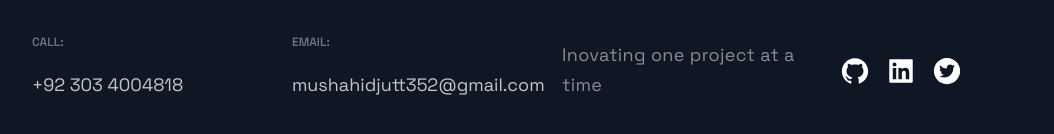
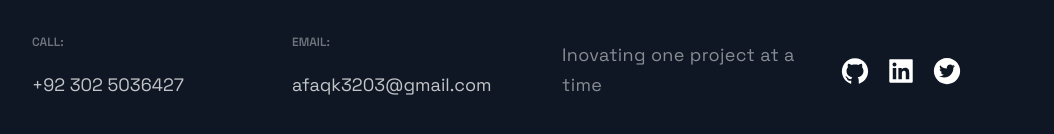
Before and after one commit to AfaqShahidKhan/portfolio-website-template-in-next-js, a Next.js app: page / in a window 1280 px wide. Shown: the part 3241-3375 px from the top of the page, without its empty margins (88-1142 px from the left). Built offline with nearby package versions, Linux system fonts and the light colour scheme.

Commit message:
Update Footer.js

```diff
--- a/src/components/Footer/Footer.js
+++ b/src/components/Footer/Footer.js
@@ -25,11 +25,11 @@ const Footer = () => {
       <LinkList>
         <LinkColumn>
           <LinkTitle>Call:</LinkTitle>
-          <LinkItem href="+92 303 4004818">+92 303 4004818</LinkItem>
+          <LinkItem href="+92 303 4004818">+92 302 5036427</LinkItem>
         </LinkColumn>
         <LinkColumn>
           <LinkTitle>Email:</LinkTitle>
-          <LinkItem href="mushahidjutt352@gmail.com">mushahidjutt352@gmail.com</LinkItem>
+          <LinkItem href="afaqk3203@gmail.com">afaqk3203@gmail.com</LinkItem>
         </LinkColumn>
         <SocialIconsContainer>
           <CompanyContainer>
```
